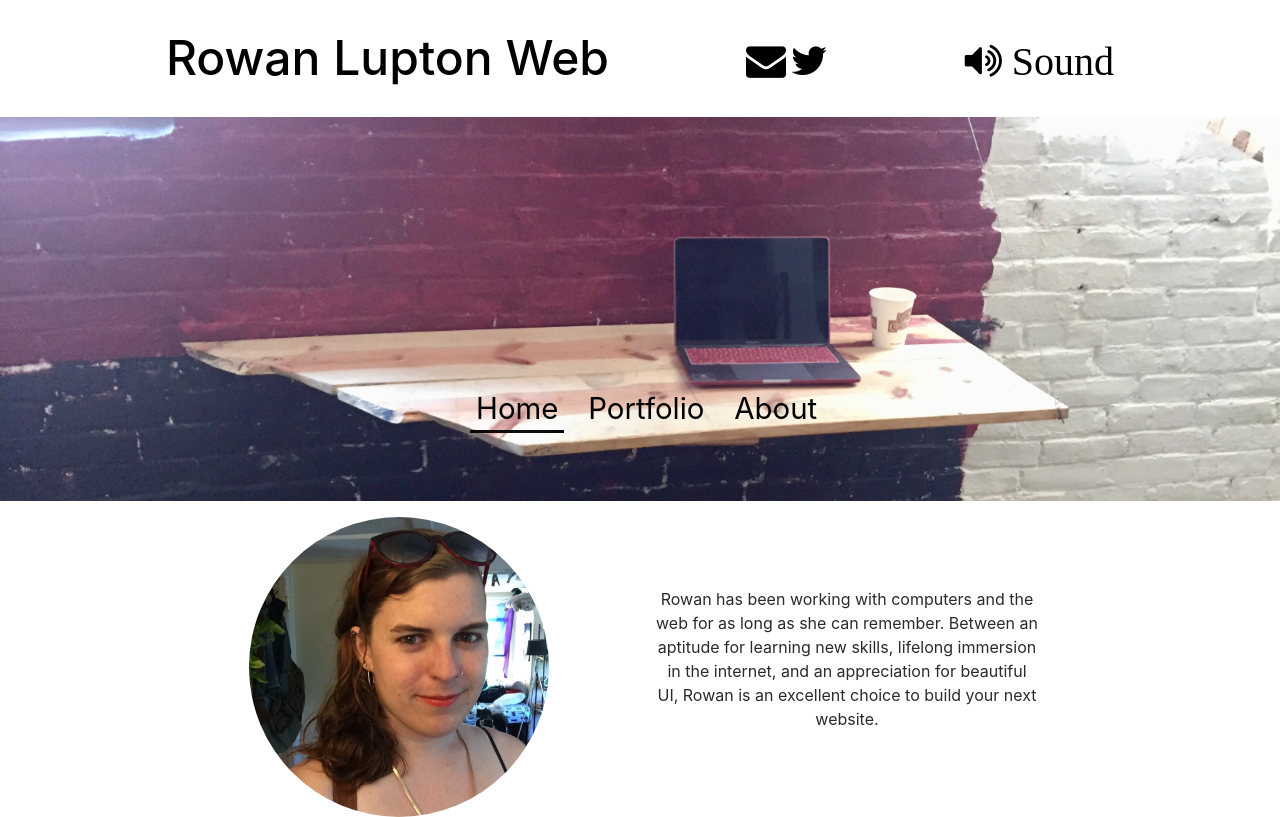
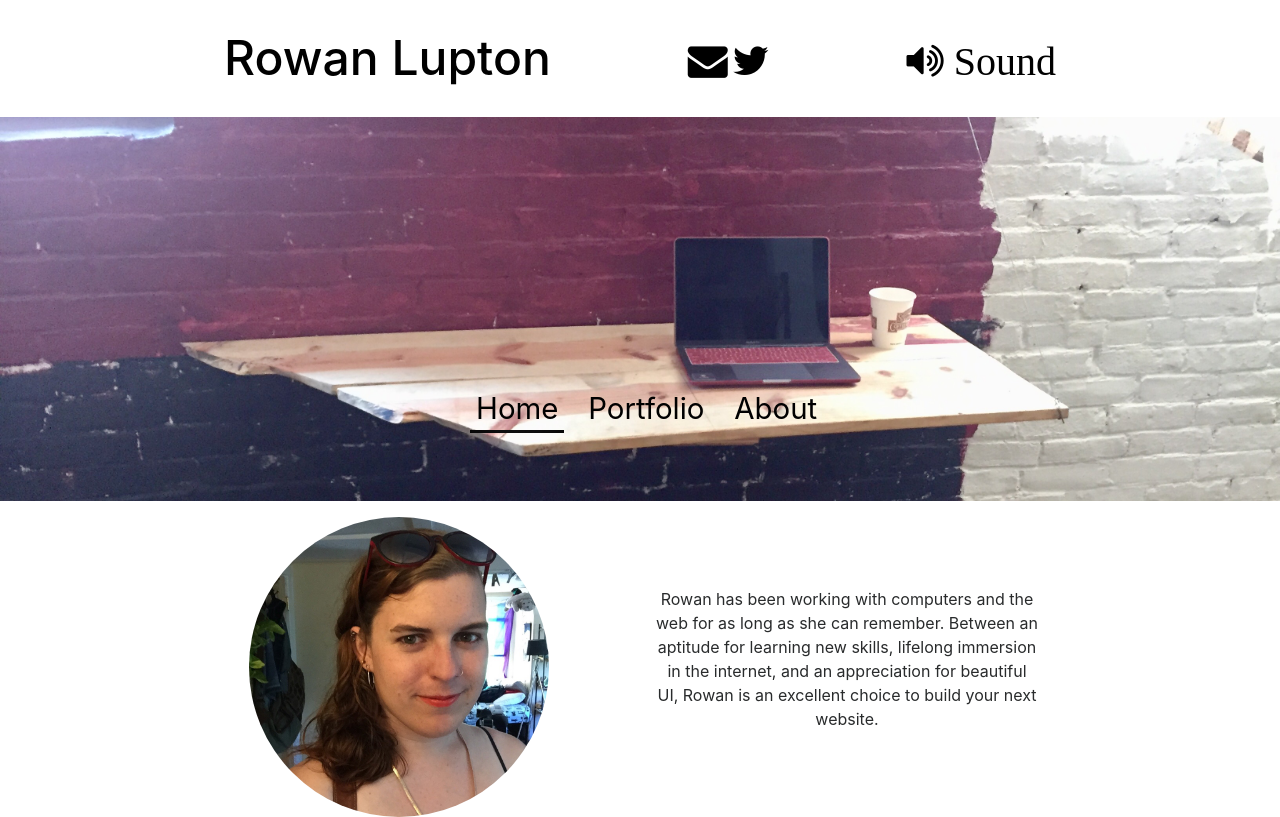
Before and after one commit to rowanlupton/web, a Flask app: page / in a window 1280 px wide. Run offline with Flask 2, Linux system fonts and the light colour scheme; some libraries are stand-ins or nearby versions.

Commit message:
removed Web from branding

```diff
--- a/templates/about.html
+++ b/templates/about.html
@@ -13,7 +13,7 @@
 
 	<body>
 		<div class="header">
-			<a href="/"><h1 class="brand">Rowan Lupton Web</h1></a>
+			<a href="/"><h1 class="brand">Rowan Lupton</h1></a>
 			<span class="filler"></span>
 			<span class="nowrap">
 				<a href="mailto:rowanlupton@gmail.com"><span class="fa fa-envelope"></span></a>
--- a/templates/index.html
+++ b/templates/index.html
@@ -13,7 +13,7 @@
 
 	<body>
 		<div class="header">
-			<a href="/"><h1 class="brand">Rowan Lupton Web</h1></a>
+			<a href="/"><h1 class="brand">Rowan Lupton</h1></a>
 			<span class="filler"></span>
 			<span class="nowrap">
 				<a href="mailto:rowanlupton@gmail.com"><span class="fa fa-envelope"></span></a>
--- a/templates/portfolio.html
+++ b/templates/portfolio.html
@@ -14,7 +14,7 @@
 
 	<body>
 		<div class="header">
-			<a href="/"><h1 class="brand">Rowan Lupton Web</h1></a>
+			<a href="/"><h1 class="brand">Rowan Lupton</h1></a>
 			<span class="filler"></span>
 			<span class="nowrap">
 				<a href="mailto:rowanlupton@gmail.com"><span class="fa fa-envelope"></span></a>
```
